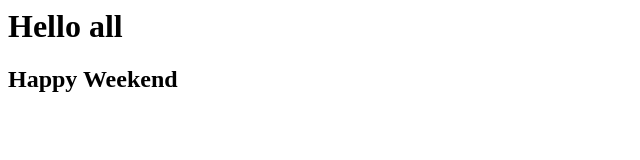
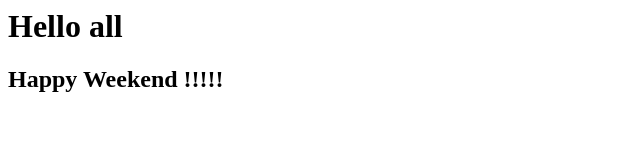
Before and after one commit to mbhagyasri/demo, a plain HTML site: page index.html in a window 1280 px wide. Shown: the full height of the page, 0-640 px from the left. Drawn offline with Linux system fonts and the light colour scheme.

Commit message:
Update index.html

```diff
--- a/index.html
+++ b/index.html
@@ -1,2 +1,2 @@
 <h1> Hello all<h1>
-  <h2> Happy Weekend<h2>
+  <h2> Happy Weekend !!!!!<h2>
```
